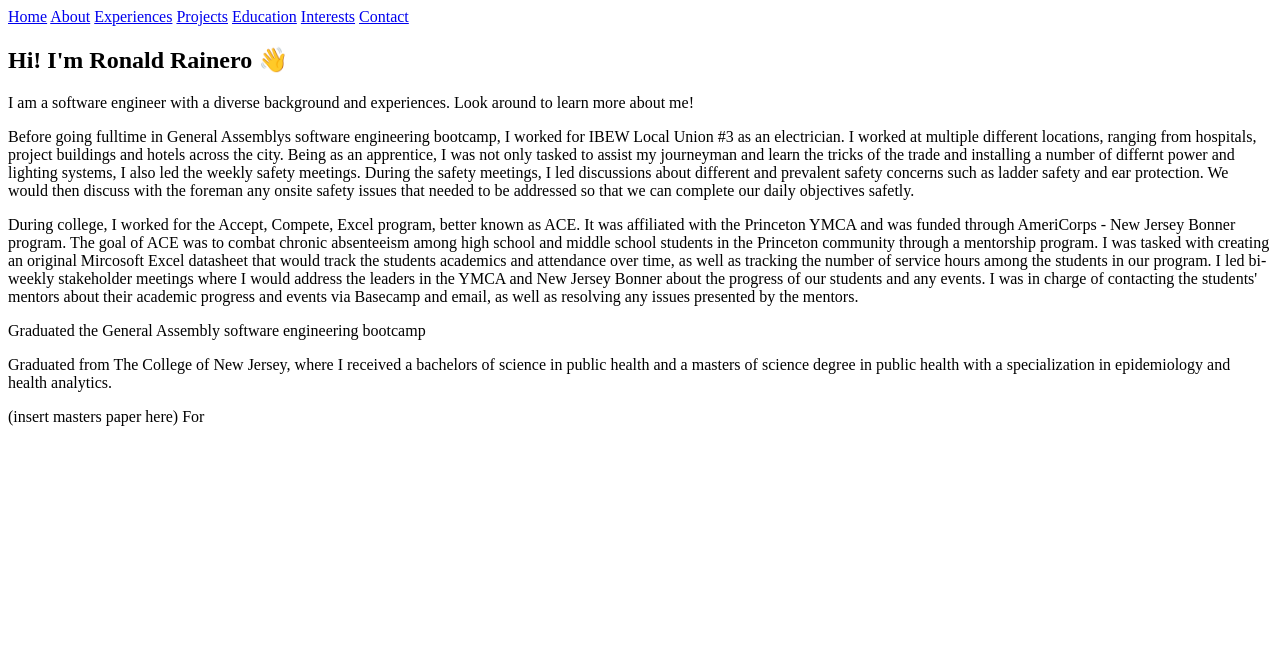
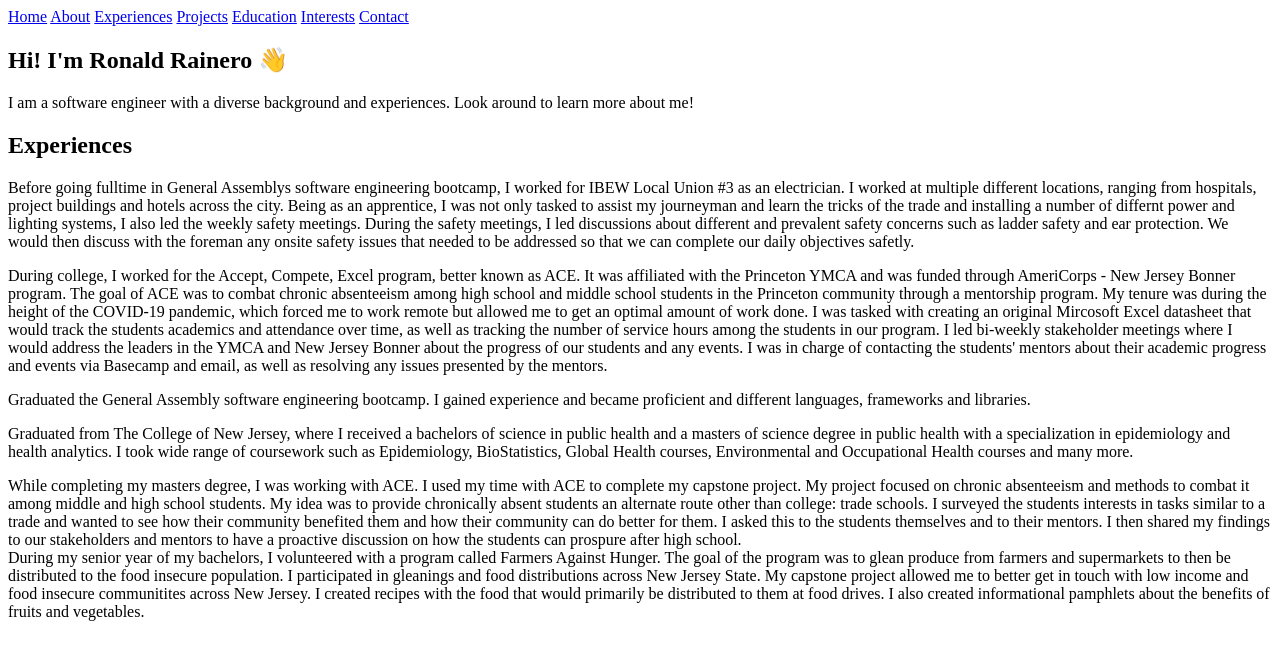
Before and after one commit to ronrain/portfolio-website, a plain HTML site: page index.html in a window 1280 px wide. Drawn offline with Linux system fonts and the light colour scheme.

Commit message:
add education

```diff
--- a/index.html
+++ b/index.html
@@ -31,23 +31,27 @@
 </section> -->
 <section id="experiences">
   <div>
-    <p>
+    <h2>Experiences</h2>
+    <p class="ibew">
       Before going fulltime in General Assemblys software engineering bootcamp, I worked for IBEW Local Union #3 as an electrician. I worked at multiple different locations, ranging from hospitals, project buildings and hotels across the city. Being as an apprentice, I was not only tasked to assist my journeyman and learn the tricks of the trade and installing a number of differnt power and lighting systems, I also led the weekly safety meetings. During the safety meetings, I led discussions about different and prevalent safety concerns such as ladder safety and ear protection. We would then discuss with the foreman any onsite safety issues that needed to be addressed so that we can complete our daily objectives safetly.
     </p>
-    <p>
-      During college, I worked for the Accept, Compete, Excel program, better known as ACE. It was affiliated with the Princeton YMCA and was funded through AmeriCorps - New Jersey Bonner program. The goal of ACE was to combat chronic absenteeism among high school and middle school students in the Princeton community through a mentorship program. I was tasked with creating an original Mircosoft Excel datasheet that would track the students academics and attendance over time, as well as tracking the number of service hours among the students in our program. I led bi-weekly stakeholder meetings where I would address the leaders in the YMCA and New Jersey Bonner about the progress of our students and any events. I was in charge of contacting the students' mentors about their academic progress and events via Basecamp and email, as well as resolving any issues presented by the mentors.
+    <p class="ace">
+      During college, I worked for the Accept, Compete, Excel program, better known as ACE. It was affiliated with the Princeton YMCA and was funded through AmeriCorps - New Jersey Bonner program. The goal of ACE was to combat chronic absenteeism among high school and middle school students in the Princeton community through a mentorship program. My tenure was during the height of the COVID-19 pandemic, which forced me to work remote but allowed me to get an optimal amount of work done. I was tasked with creating an original Mircosoft Excel datasheet that would track the students academics and attendance over time, as well as tracking the number of service hours among the students in our program. I led bi-weekly stakeholder meetings where I would address the leaders in the YMCA and New Jersey Bonner about the progress of our students and any events. I was in charge of contacting the students' mentors about their academic progress and events via Basecamp and email, as well as resolving any issues presented by the mentors.
     </p>
   </div>
 </section>
 <section id="projects"></section>
 <section id="education">
   <div class="GA">
-    Graduated the General Assembly software engineering bootcamp
+    Graduated the General Assembly software engineering bootcamp. I gained experience and became proficient and different languages, frameworks and libraries.
   </div>
   <div>
-    <p>Graduated from The College of New Jersey, where I received a bachelors of science in public health and a masters of science degree in public health with a specialization in epidemiology and health analytics.</p>
-    <div>
-      (insert masters paper here) For
+    <p class="tcnj">Graduated from The College of New Jersey, where I received a bachelors of science in public health and a masters of science degree in public health with a specialization in epidemiology and health analytics. I took wide range of coursework such as Epidemiology, BioStatistics, Global Health courses, Environmental and Occupational Health courses and many more.</p>
+    <div class="m-paper">
+      While completing my masters degree, I was working with ACE. I used my time with ACE to complete my capstone project. My project focused on chronic absenteeism and methods to combat it among middle and high school students. My idea was to provide chronically absent students an alternate route other than college: trade schools. I surveyed the students interests in tasks similar to a trade and wanted to see how their community benefited them and how their community can do better for them. I asked this to the students themselves and to their mentors. I then shared my findings to our stakeholders and mentors to have a proactive discussion on how the students can prospure after high school.
+    </div>
+    <div class="b-paper">
+      During my senior year of my bachelors, I volunteered with a program called Farmers Against Hunger. The goal of the program was to glean produce from farmers and supermarkets to then be distributed to the food insecure population. I participated in gleanings and food distributions across New Jersey State. My capstone project allowed me to better get in touch with low income and food insecure communitites across New Jersey. I created recipes with the food that would primarily be distributed to them at food drives. I also created informational pamphlets about the benefits of fruits and vegetables.
     </div>
   </div>
 </section>
```
